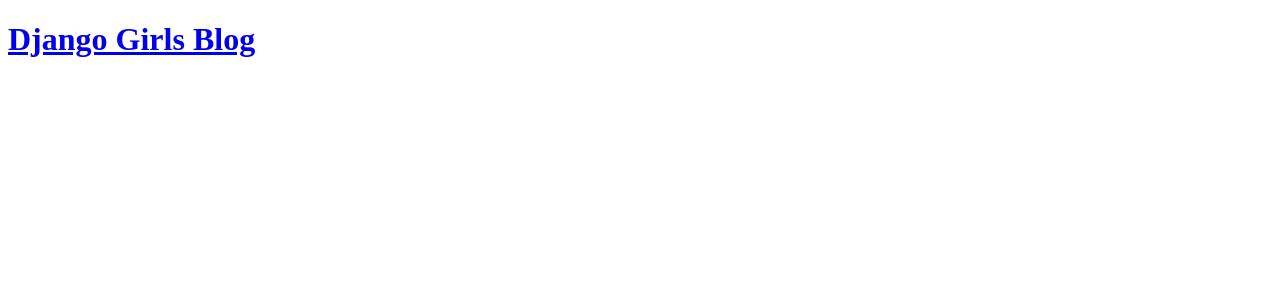
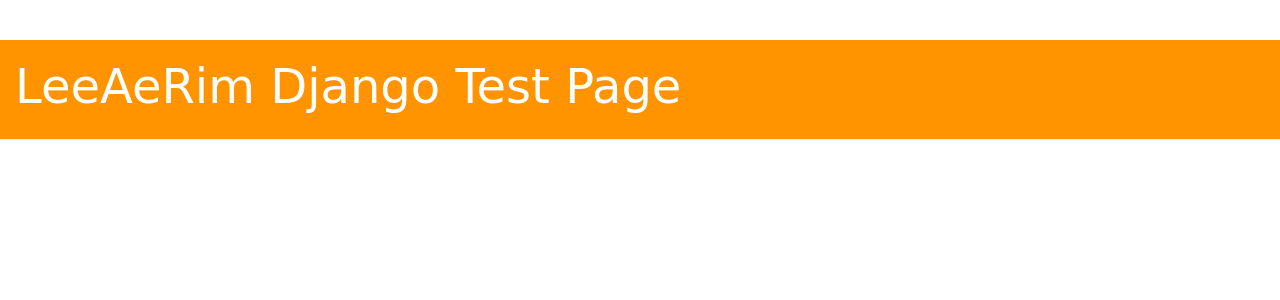
Before and after one commit to Leeaerim/my-first-blog, a Django app: page / in a window 1280 px wide; the page is wider, and only the part inside the window is pictured. Shown: the top 300 px of that part. Run offline with Django 3.2, Linux system fonts and the light colour scheme; data that the repository does not hold is empty; some libraries are stand-ins or nearby versions.

Commit message:
CSS Test

```diff
--- /dev/null
+++ b/blog/static/css/blog.css
@@ -0,0 +1,67 @@
+.page-header {
+    position: relative;
+    float: left;
+    width: 1920px;
+    height: 100px;
+    background-color: #ff9400;
+    margin-bottom: 20px;
+}
+
+.page-header h1 {
+    color: #ffffff;
+    font-size: 36pt;
+    text-decoration: none;
+}
+
+.content {
+    position: relative;
+    float: left;
+    width: 1920px;
+    height: auto;
+    margin-top: 50px;
+}
+
+h1, h2, h3, h4 {
+    font-family: 'Lobster', cursive;
+    margin-left: 15px;
+}
+
+.date {
+    position: relative;
+    float: left;
+    width: 1920px;
+    height: auto;
+    color: #828282;
+    border-bottom: solid rgb(200,200,200) 1px;
+}
+
+.save {
+    float: right;
+}
+
+.post-form textarea, .post-form input {
+    width: 100%;
+}
+
+.top-menu, .top-menu:hover, .top-menu:visited {
+    color: #ffffff;
+    float: right;
+    font-size: 26pt;
+    margin-right: 20px;
+}
+
+.post {
+    position: relative;
+    float: left;
+    width: 1920px;
+    margin-bottom: 70px;
+    border-top: solid rgb(200,200,200) 1px;
+}
+
+.post p {
+    margin-left: 15px;
+}
+
+.post h1 a, .post h1 a:visited {
+    color: #000000;
+}
--- a/blog/templates/blog/post_list.html
+++ b/blog/templates/blog/post_list.html
@@ -1,19 +1,28 @@
 <!DOCTYPE html>
+{% load static %}
 <html>
     <head>
-	<title>Django Project _ LeeAeRim Test _ 01 _ </title>
+        <title>Django Girls blog</title>
+        <link rel="stylesheet" href="//maxcdn.bootstrapcdn.com/bootstrap/3.2.0/css/bootstrap.min.css">
+        <link rel="stylesheet" href="//maxcdn.bootstrapcdn.com/bootstrap/3.2.0/css/bootstrap-theme.min.css">
+        <link rel="stylesheet" href="{% static 'css/blog.css' %}">
     </head>
 	<body>
-	<div>
-    	<h1><a href="/">Django Girls Blog</a></h1>
+	<div class="page-header">
+		<h1>LeeAeRim Django Test Page</h1>
 	</div>
-
+	<div class="content container">
+    	<div class="row">
             	{% for post in posts %}
-    <div>
-        <p>수정날짜 : {{ post.published_date }}</p>
+                	<div class="post">
 	                    <h1><a href="">{{ post.title }}</a></h1>
     	                <p>{{ post.text|linebreaksbr }}</p>
+    	                <div class="date">
+                        	<p>published: {{ post.published_date }}</p>
+                    	</div>
         	        </div>
             	{% endfor %}
+    	</div>
+	</div>
 	</body>
 </html>
```
Lines whose indentation alone changed are shown as unchanged.
